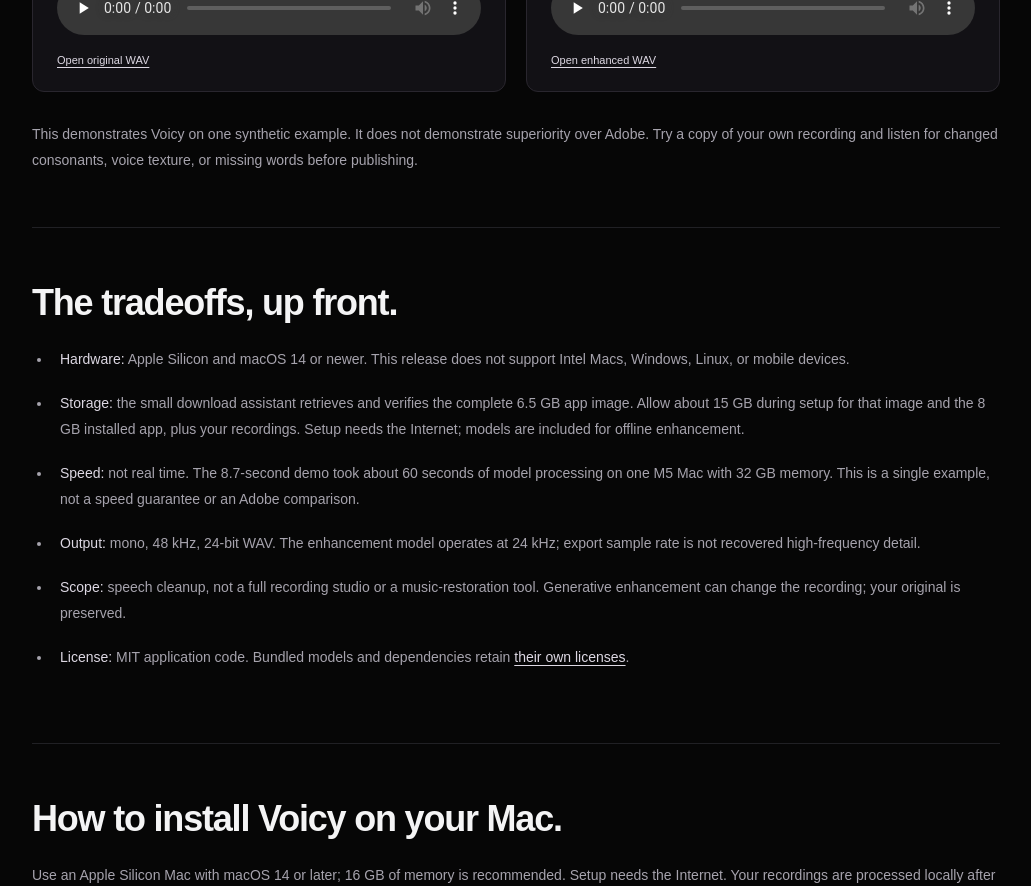
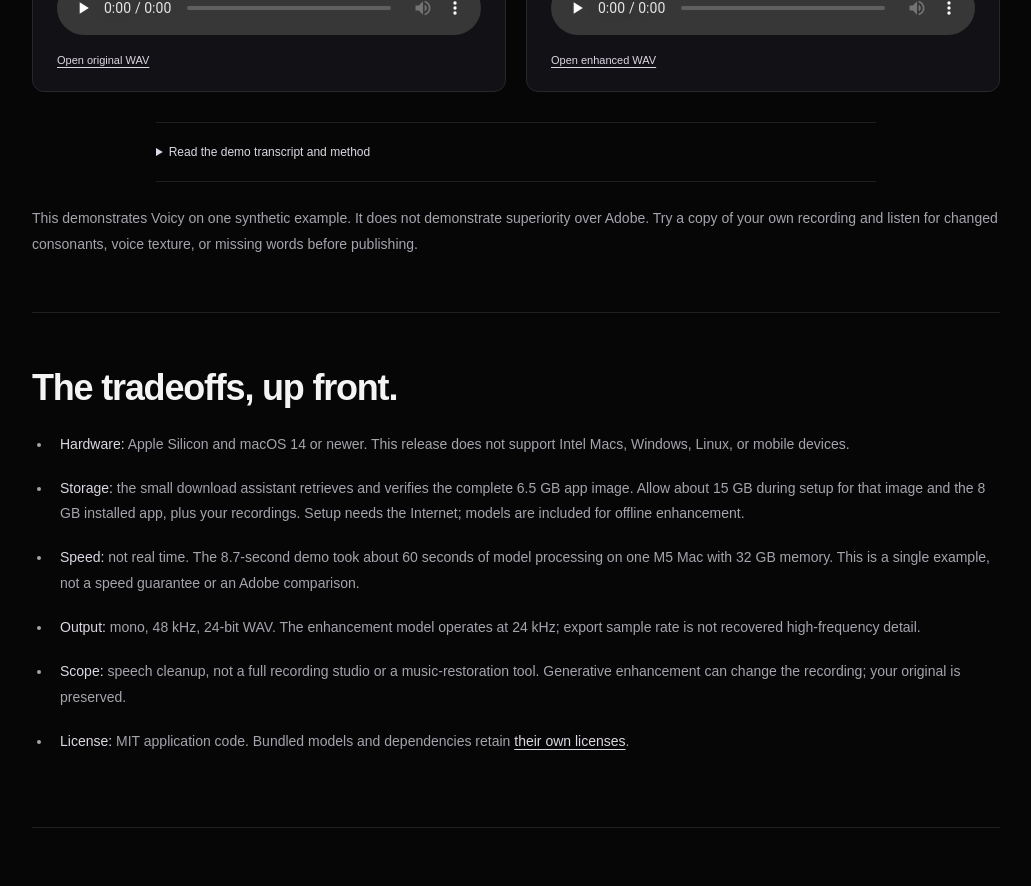
Before and after one commit to jindratilk/voicy, a Next.js app in the folder landing/: page /adobe-podcast-alternative in a window 1280 px wide. Shown: the part 2320-3206 px from the top of the page, without its empty margins (124-1155 px from the left). Built offline with nearby package versions, Linux system fonts and the light colour scheme; a web font is replaced by a local one.

Commit message:
Add demo text alternative and verified audio provenance

```diff
--- a/landing/app/adobe-podcast-alternative/page.tsx
+++ b/landing/app/adobe-podcast-alternative/page.tsx
@@ -1,5 +1,6 @@
 import type { Metadata } from "next";
 import Mark from "@/components/Mark";
+import DemoTranscript from "@/components/DemoTranscript";
 import { site } from "@/lib/site";
 
 const title = "Adobe Podcast Alternative — Free & Offline for Mac";
@@ -254,6 +255,7 @@
                 <a href="/audio/after.wav">Open enhanced WAV</a>
               </figure>
             </div>
+            <DemoTranscript />
             <p>
               This demonstrates Voicy on one synthetic example. It does not
               demonstrate superiority over Adobe. Try a copy of your own
--- a/landing/app/globals.css
+++ b/landing/app/globals.css
@@ -399,6 +399,30 @@
   font-size: 10px;
   color: #92929a;
   margin-top: 18px;
+}
+.demo-transcript {
+  max-width: 720px;
+  margin: 24px auto;
+  padding: 18px 0;
+  border-block: 1px solid var(--line);
+  font-size: 12px;
+  line-height: 1.85;
+}
+.demo-transcript summary {
+  color: #ddd8e3;
+  cursor: pointer;
+}
+.demo-transcript p {
+  margin-top: 16px;
+  color: #a6a3ad;
+}
+.demo-transcript blockquote {
+  margin: 12px 0;
+  color: #ddd8e3;
+}
+.demo-transcript a {
+  text-decoration: underline;
+  text-underline-offset: 3px;
 }
 .statement {
   padding-top: 170px;
--- /dev/null
+++ b/landing/components/DemoTranscript.tsx
@@ -0,0 +1,23 @@
+export default function DemoTranscript() {
+  return (
+    <details className="demo-transcript" id="demo-transcript">
+      <summary>Read the demo transcript and method</summary>
+      <p>Spoken text (brand spelling from the source script):</p>
+      <blockquote>
+        Enhance your speech with Voicy. For free. Fully on your Mac. Turn noisy
+        recordings into clear speech, without sending your audio to the cloud.
+      </blockquote>
+      <p>
+        The original combines a synthetic voice with simulated fan noise and room
+        reflections. The second sample is the Voicy AuK32 output. Both are
+        loudness-normalized. These existing demo files predate 0.3.3; this is not
+        an Adobe audio-quality comparison.
+      </p>
+      <p>
+        <a href="https://github.com/jindratilk/voicy/blob/main/landing/public/audio/README.md">
+          Audio files, settings and verification (GitHub)
+        </a>
+      </p>
+    </details>
+  );
+}
--- a/landing/components/Landing.tsx
+++ b/landing/components/Landing.tsx
@@ -1,6 +1,7 @@
 "use client";
 import { useEffect, useRef, useState } from "react";
 import Mark from "./Mark";
+import DemoTranscript from "./DemoTranscript";
 import { faqs, site } from "@/lib/site";
 const arrow = (
   <svg
@@ -320,6 +321,7 @@
             Real Voicy output. Synthetic voice with simulated fan noise. Switch
             while it plays.
           </p>
+          <DemoTranscript />
         </section>
         <section className="statement shell reveal">
           <h2>
```
Also changed, not shown: landing/public/audio/README.md, 3 other files (tests, documents, lock files or other folders).
